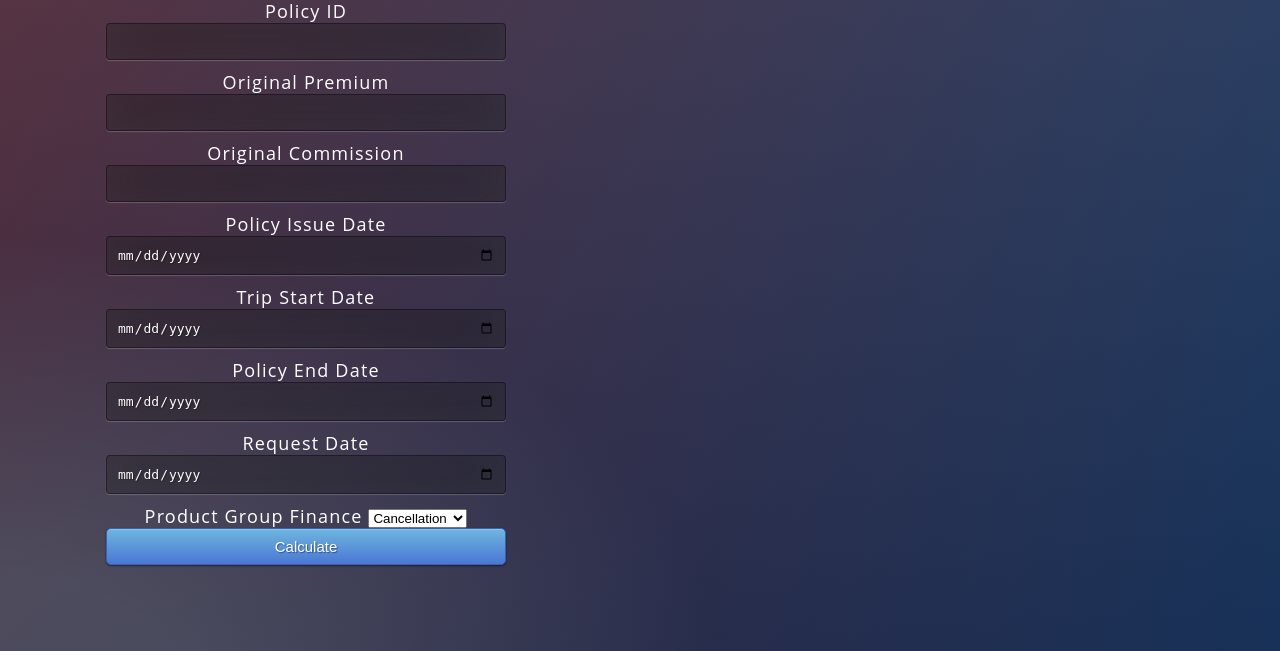
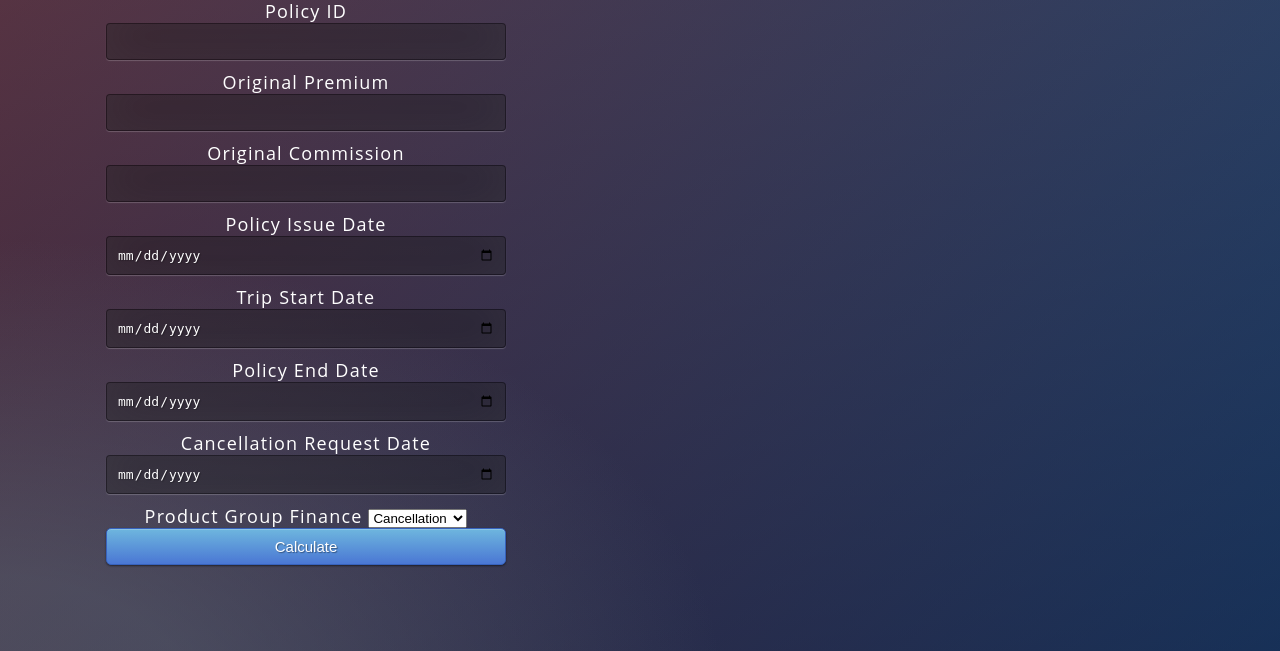
Before and after one commit to Quantuary/Premium-Refund, a Flask app: page / in a window 1280 px wide. Shown: the part 108-759 px from the top of the page. Run offline with Flask 2, Linux system fonts and the light colour scheme.

Commit message:
Change Definition (Request date --> Cancellation request date)

```diff
--- a/templates/index.html
+++ b/templates/index.html
@@ -33,7 +33,7 @@
 		<label>Policy End Date</label>
 			<input type="date" name="end_date" />
 
-		<label>Request Date</label>
+		<label>Cancellation Request Date</label>
 			<input type="date" name="request_date" required="required" />
 
 		<label>Product Group Finance</label>
```
